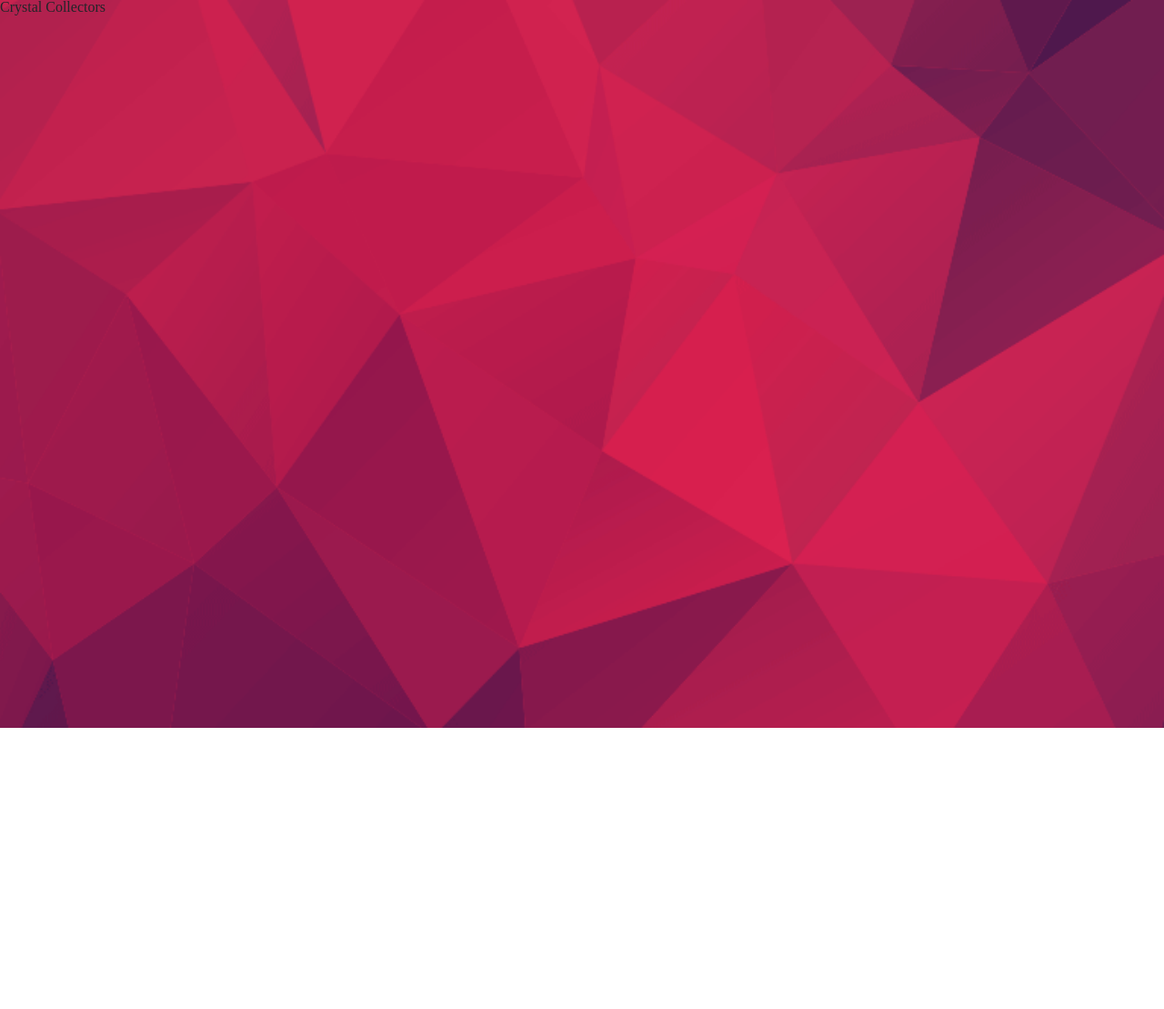
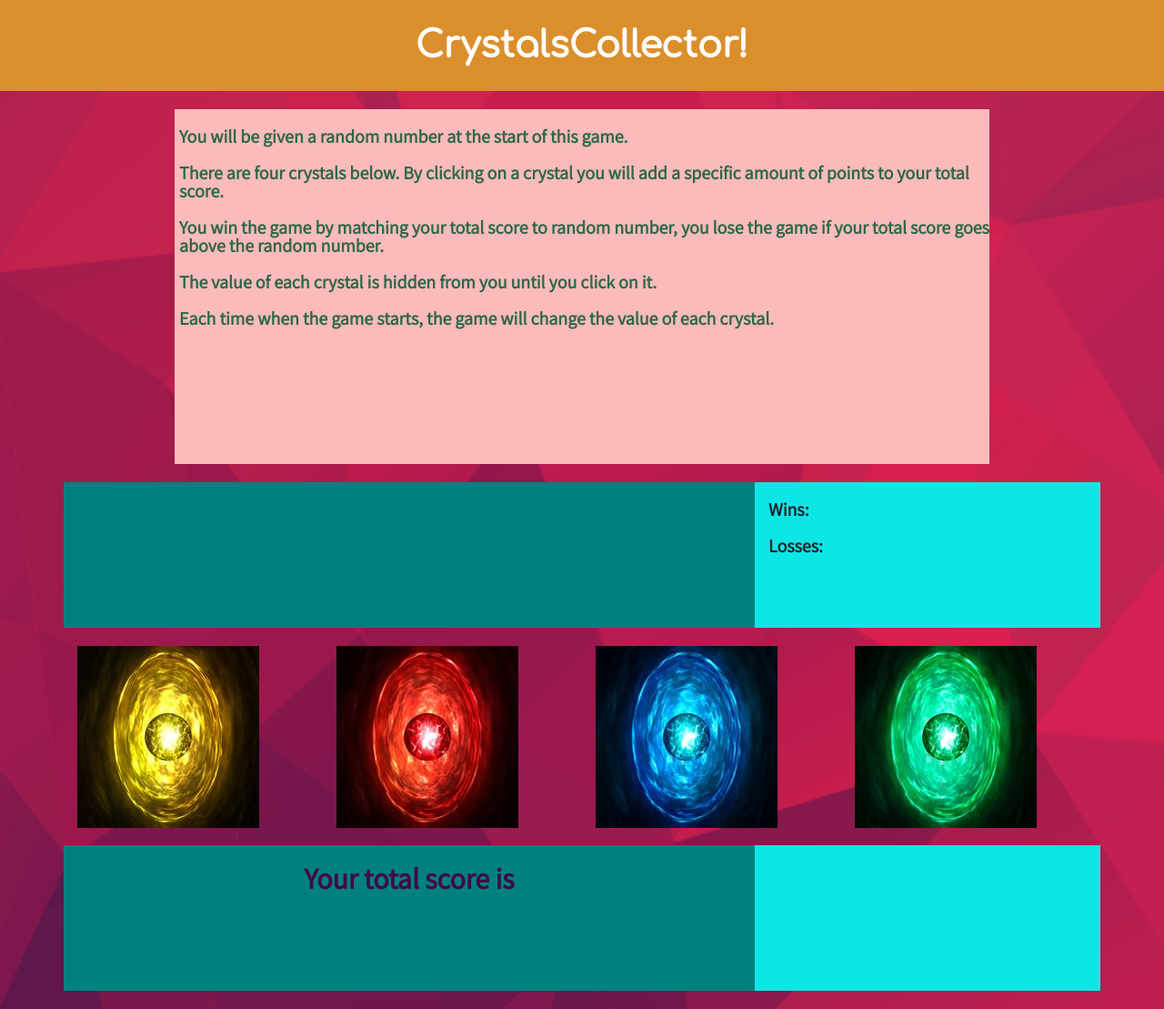
Before and after one commit to JamilW/unit-4-game, a plain HTML site: page index.html in a window 1280 px wide. Shown: the whole page at 91% size. Before the commit the page ends 800 px from the top, so only its background shows below. Drawn offline with nearby package versions, Linux system fonts and the light colour scheme.

Commit message:
styling complete

```diff
--- a/assets/css/style.css
+++ b/assets/css/style.css
@@ -1,5 +1,52 @@
+* {
+    box-sizing: border-box;
+}
 body    {
     background: url("../images/best-poly-backgrounds.png");
     background-repeat: no-repeat;
     background-size: cover;
 }
+#container1-fluid  {
+    color: white;
+    background: #db8f2c;
+    text-align: center;
+    font-size: 40px;
+    font-weight: 700;
+    padding-top: 30px;
+    padding-bottom: 30px;
+    font-family: 'Comfortaa', cursive;
+}
+#container2-fluid {
+    color: rgb(45, 104, 72);
+    background: #fcbbbb;
+    width: 70%;
+    margin-top: 20px;
+    margin-left: auto;
+    margin-right: auto;
+    padding-top: 20px;
+    padding-left: 5px;
+    padding-bottom: 150px;
+    font-weight: 700;
+    font-size: 20px;
+    margin-bottom: 20px;
+    font-family: 'Assistant', sans-serif;
+}
+.col-8  {
+    color: rgb(66, 8, 66);
+    background: teal;
+    font-family: 'Assistant', sans-serif;
+    font-weight: 700;
+    font-size: 32px;
+    text-align: center;
+    margin-bottom: 20px;
+    padding-top: 20px;
+}
+.col-4  {
+    background: rgb(14, 230, 230);
+    height: 20vh;
+    font-weight: 700;
+    font-size: 20px;
+    padding-top: 20px;
+    font-family: 'Assistant', sans-serif;
+    margin-bottom: 20px;
+}
--- a/index.html
+++ b/index.html
@@ -5,15 +5,76 @@
 <head>
     <meta charset="UTF-8">
     <meta name="viewport" content="width=device-width, initial-scale=1.0">
+
+<!--Title-->
     <title>Unit 4 Game</title>
+
+<!--Links for styling-->
     <link rel="stylesheet" href="https://stackpath.bootstrapcdn.com/bootstrap/4.2.1/css/bootstrap.min.css">
     <link rel="stylesheet" href="assets/css/reset.css">
     <link rel="stylesheet" href="assets/css/style.css">
+
+<!--Links for Javascript and jQuery-->
     <script src="https://ajax.googleapis.com/ajax/libs/jquery/3.3.1/jquery.min.js"></script>
     <script src="assets/javascript/game.js"></script>
+
+<!--Google styling-->
+    <link href="https://fonts.googleapis.com/css?family=Comfortaa" rel="stylesheet">
+    <link href="https://fonts.googleapis.com/css?family=Assistant" rel="stylesheet">
 </head>
 
 <body>
-    <div id="container">Crystal Collectors</div>
+<!--Header-->
+    <div id="container1-fluid">
+        <p>CrystalsCollector!</p>
+    </div>
+
+<!--Instructions-->
+    <div id="container2-fluid">
+        <p>You will be given a random number at the start of this game.</p>
+        <br>
+        <p>There are four crystals below. By clicking on a crystal you will add a specific amount of points to your total score.</p>
+        <br>
+        <p>You win the game by matching your total score to random number, you lose the game if your total score goes above the random number.</p>
+        <br>
+        <p>The value of each crystal is hidden from you until you click on it.</p>
+        <br>
+        <p>Each time when the game starts, the game will change the value of each crystal.</p>
+    </div>
+
+<!--Random number and wins/losses columns-->
+    <div class="container">
+            <div class="row">
+              <div class="col-8"></div>
+              <div class="col-4">
+                  <p>Wins: </p>
+                  <br>
+                  <p>Losses: </p>
+              </div>
+            </div>
+    </div>
+
+    <!--Crystal images-->
+    <div class="container">
+            <div class="row">
+              <div class="col"><div class="img-fluid"><img src="assets/images/rsz_infinity-war-infinity-stone-infinity-gem-marvel-mind-gem-min.jpg"></div></div>
+              <div class="col"><div class="img-fluid"><img src="assets/images/rsz_infinity-war-infinity-stone-infinity-gem-marvel-reality-gem.jpg"></div></div>
+              <div class="col"><div class="img-fluid"><img src="assets/images/rsz_infinity-war-infinity-stone-infinity-gem-marvel-space-stone.jpg"></div></div>
+              <div class="col"><div class="img-fluid"><img src="assets/images/rsz_infinity-war-infinity-stone-infinity-gem-marvel-time-stone-t.jpg"></div></div>
+            </div>
+    </div>
+    <br>
+
+    <!--Total score-->
+    <div class="container">
+            <div class="row">
+                <div class="col-8"><p>Your total score is</p></div>
+                <div class="col-4">
+                </div>
+            </div>
+    </div>
+
+
+
 </body>
 </html>
```
Also changed, not shown: assets/images/1-CrystalCollector.jpg (deleted), assets/images/abstract-colorful-polygonal-background_38350-21.jpg (deleted), assets/images/rsz_infinity-war-infinity-stone-infinity-gem-marvel-mind-gem-min.jpg (added), assets/images/rsz_infinity-war-infinity-stone-infinity-gem-marvel-reality-gem.jpg (added), assets/images/rsz_infinity-war-infinity-stone-infinity-gem-marvel-space-stone.jpg (added), assets/images/rsz_infinity-war-infinity-stone-infinity-gem-marvel-time-stone-t.jpg (added).
